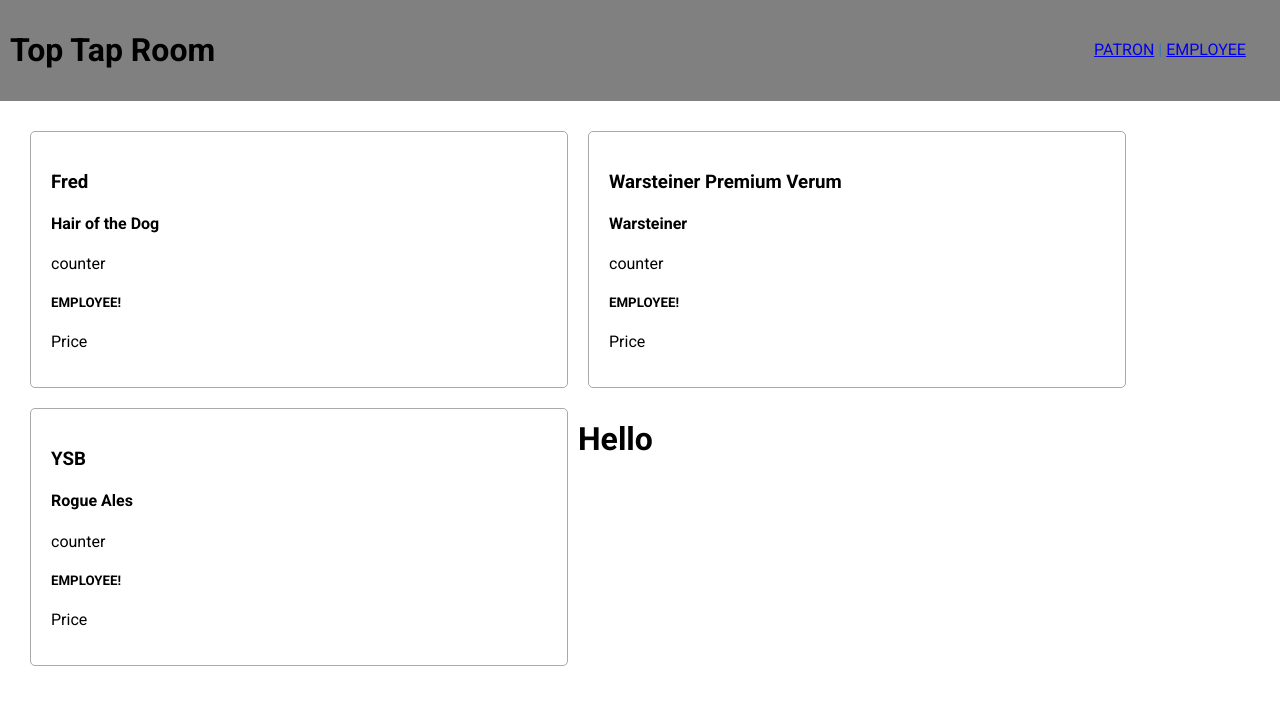
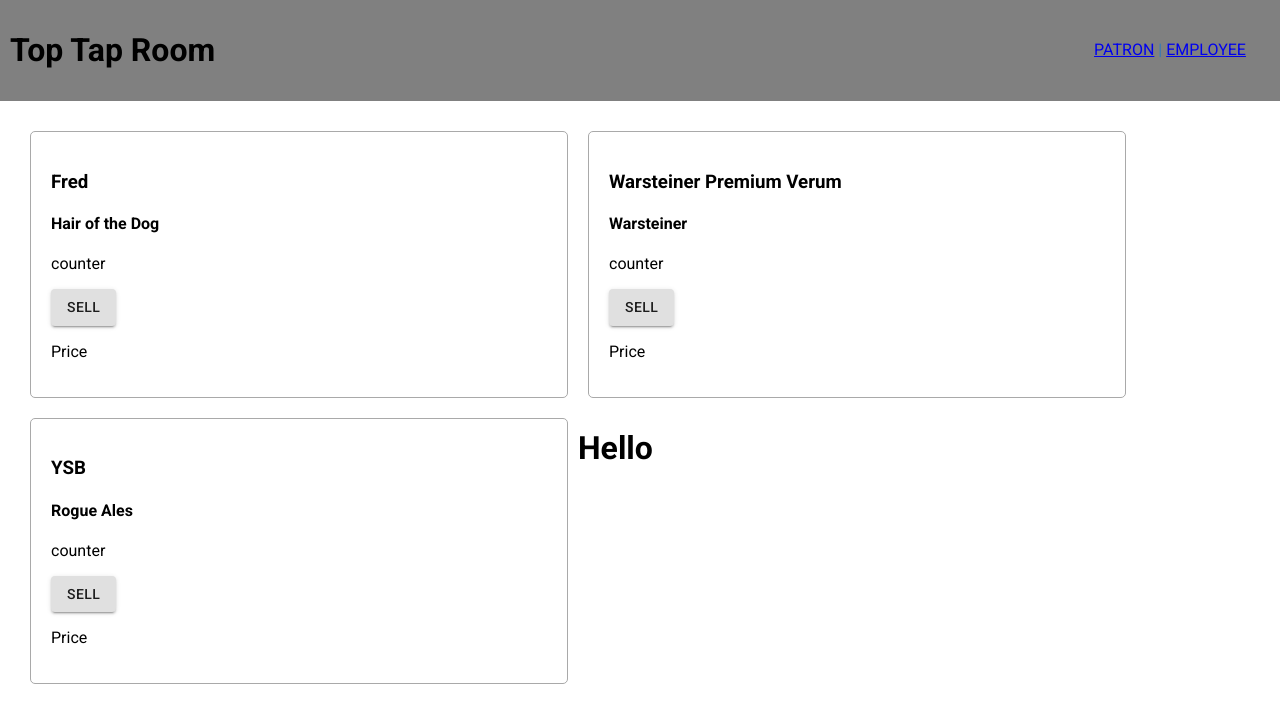
Before and after one commit to LiamPKenna/tap-room, a React (Create React App) app: page /emp in a window 1280 px wide. Shown: the top 722 px of the page. Built offline with nearby package versions, Linux system fonts and the light colour scheme.

Commit message:
Add sell button if user is employee

```diff
--- a/src/components/Counter.jsx
+++ b/src/components/Counter.jsx
@@ -1,13 +1,12 @@
 import React from 'react';
+import Button from '@material-ui/core/Button';
 
 function Counter(props) {
   console.log(props);
 
   const checkEmp = () => {
     if (props.employee) {
-      return (<h5>EMPLOYEE!</h5>)
-    } else {
-      return (<h6>Patron</h6>)
+      return (<Button variant="contained">SELL</Button>)
     }
   }
   return (
```
